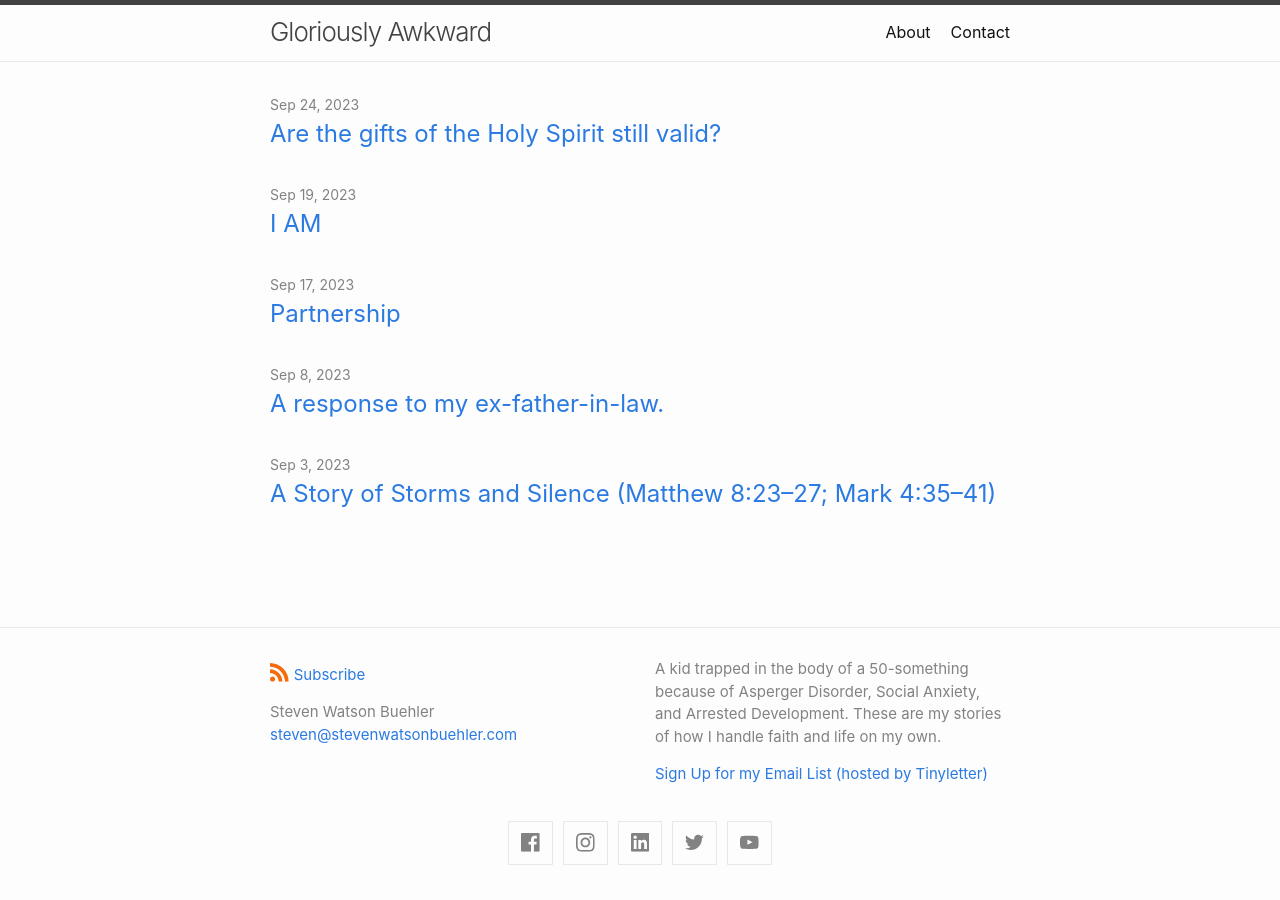
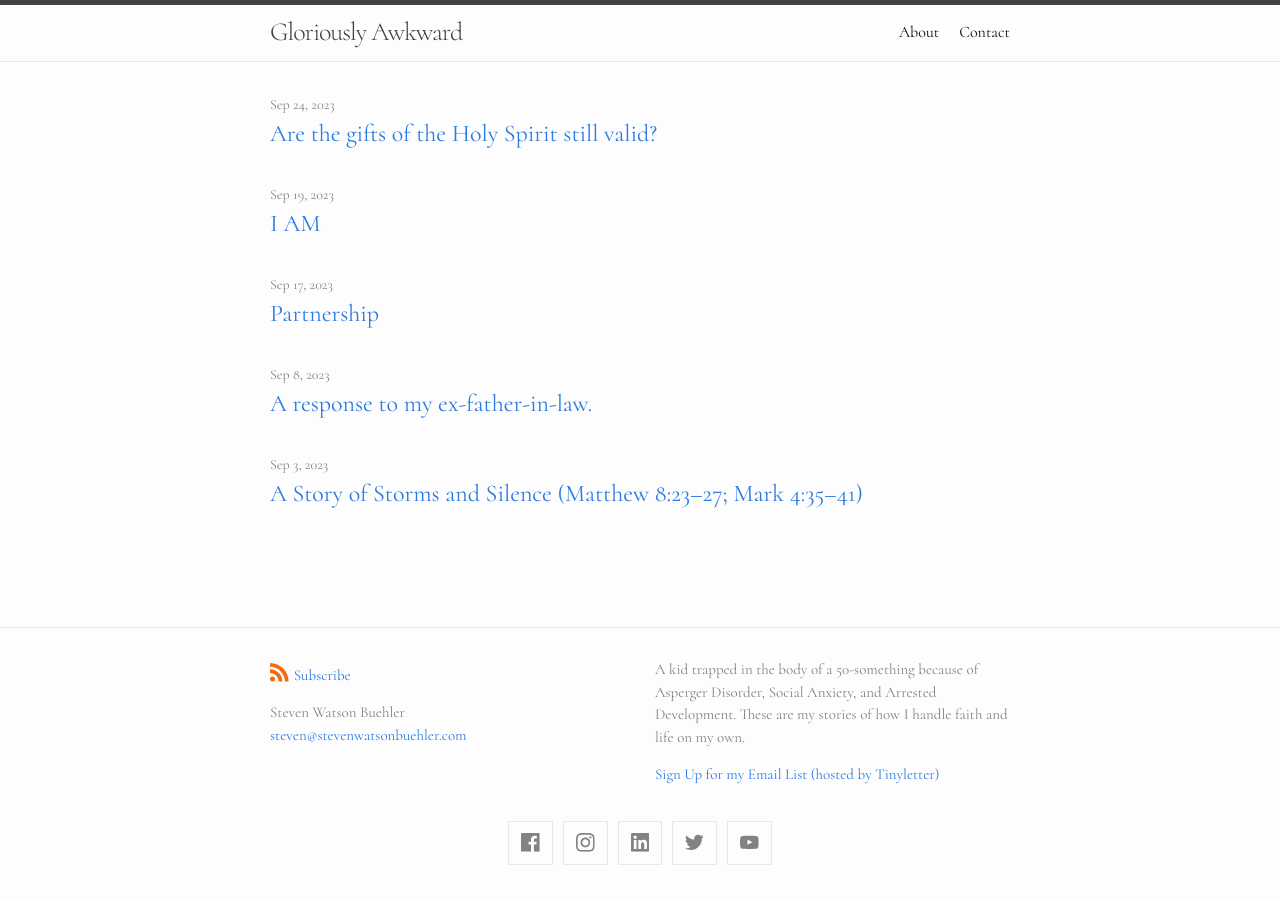
Before and after one commit to gloriouslyawkward/gloriouslyawkward.github.io, a Jekyll site: the page built from index.md, in a window 1280 px wide. Built offline with Jekyll 4.4.1, drawn with Linux system fonts in a browser that asks for light colours; nearby versions of some CDN libraries.

Commit message:
Update fonts to Cormorant

```diff
--- a/_sass/minima/initialize.scss
+++ b/_sass/minima/initialize.scss
@@ -2,7 +2,9 @@
 
 // Define defaults for each variable.
 
-$base-font-family: -apple-system, system-ui, BlinkMacSystemFont, "Segoe UI", "Segoe UI Emoji", "Segoe UI Symbol", "Apple Color Emoji", Roboto, Helvetica, Arial, sans-serif !default;
+@import url('https://fonts.googleapis.com/css2?family=Cormorant:ital,wght@0,300;0,400;0,500;0,600;0,700;1,300;1,400;1,500;1,600;1,700&display=swap');
+
+$base-font-family: 'Cormorant', serif !default;
 $code-font-family: "Menlo", "Inconsolata", "Consolas", "Roboto Mono", "Ubuntu Mono", "Liberation Mono", "Courier New", monospace;
 $base-font-size:   16px !default;
 $base-font-weight: 400 !default;
```
